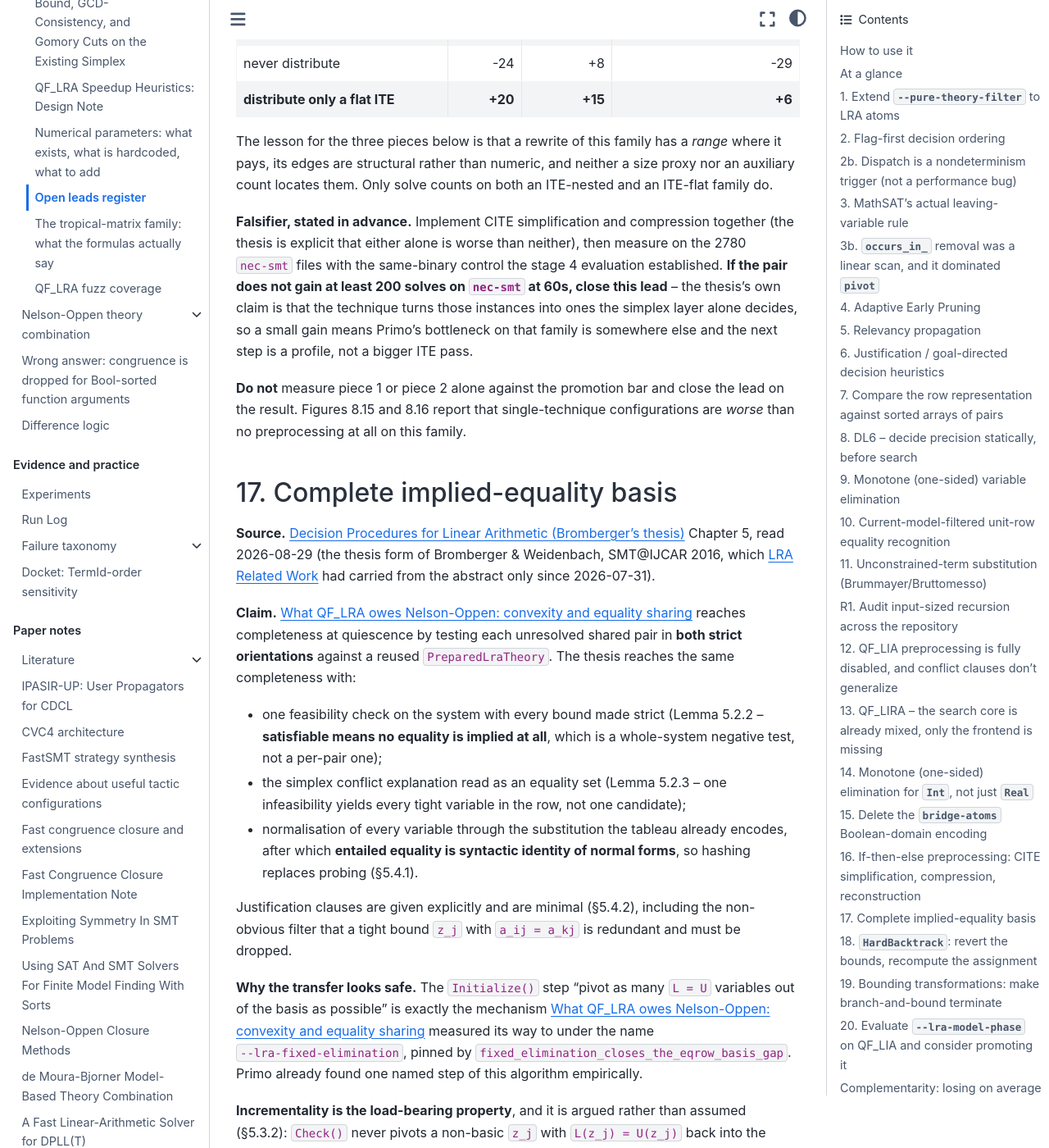
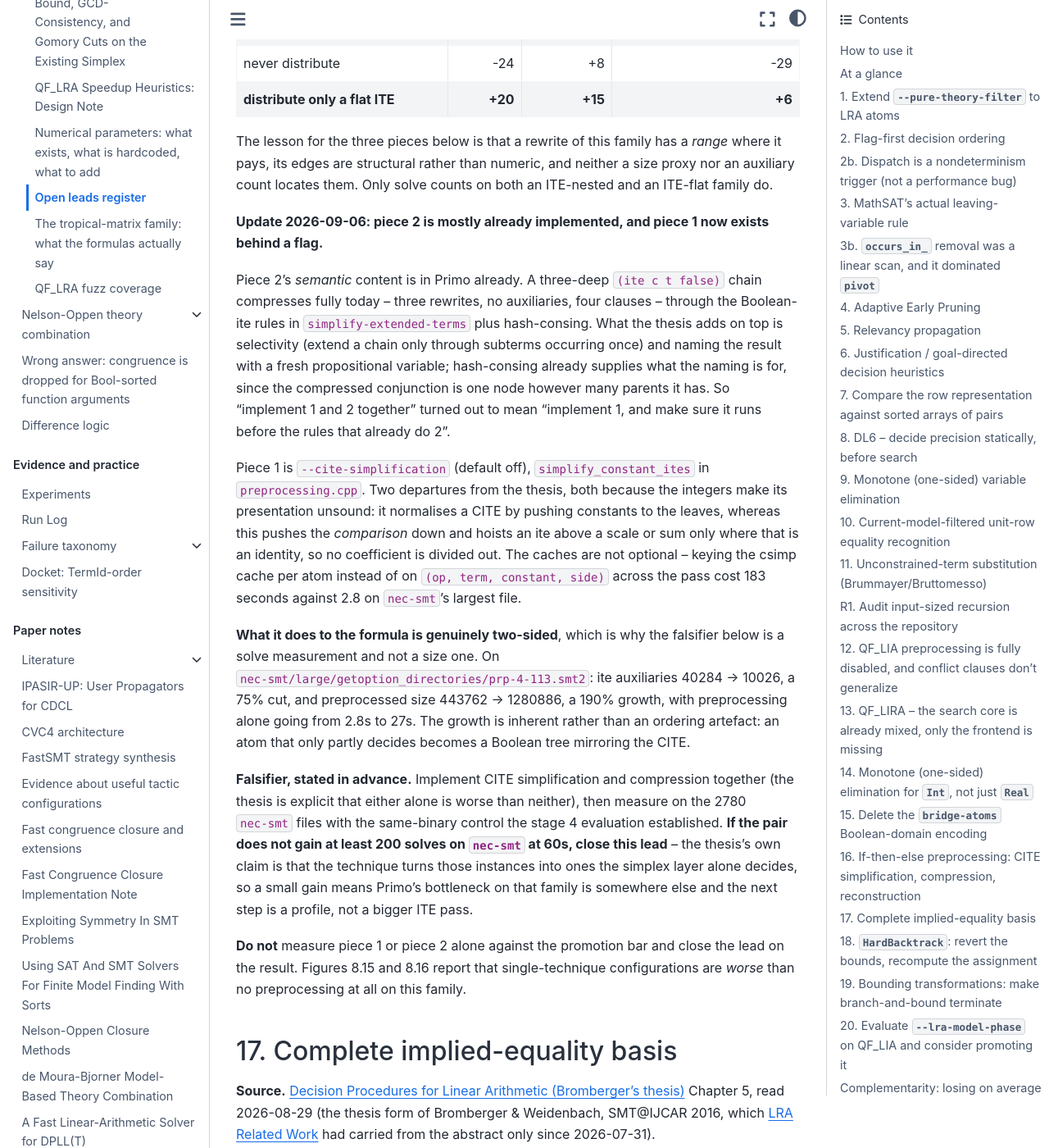
Before and after one commit to primo-solver/primo, a Jupyter Book: the page built from docs/open-leads.md, in a window 1280 px wide and 1400 px high, scrolled down 57295 px. Shown: the whole window at 82% size. Built offline with Jupyter Book 1.0.4 settings and Sphinx 7.4.7 and the Sphinx Book theme 1.1.4, drawn with Linux system fonts in a browser that asks for light colours.

Commit message:
Record what lead 16's pieces 1 and 2 turned out to be
Piece 2's semantic content is already in Primo through the Boolean-ite rules
and hash-consing; what the thesis adds is selectivity and naming, and
hash-consing already supplies what the naming is for. So implementing 1 and 2
together mostly means implementing 1 and ordering it before the rules that
already do 2.

Piece 1 is now --cite-simplification, default off, with the two-sided effect
recorded: ite auxiliaries down 75% on the largest nec-smt file, preprocessed
size up 190%, preprocessing time 2.8s to 27s. The size proxy cannot settle
this, which is what the solve falsifier is for.

Co-Authored-By: Claude Opus 5 <noreply@anthropic.com>
Claude-Session: https://claude.ai/code/session_013bdUR8u58xFjcic7cNjFm6

```diff
--- a/docs/open-leads.md
+++ b/docs/open-leads.md
@@ -2118,6 +2118,36 @@ The lesson for the three pieces below is that a rewrite of this family has a
 neither a size proxy nor an auxiliary count locates them. Only solve counts on
 both an ITE-nested and an ITE-flat family do.
 
+**Update 2026-09-06: piece 2 is mostly already implemented, and piece 1 now
+exists behind a flag.**
+
+Piece 2's *semantic* content is in Primo already. A three-deep
+`(ite c t false)` chain compresses fully today -- three rewrites, no
+auxiliaries, four clauses -- through the Boolean-ite rules in
+`simplify-extended-terms` plus hash-consing. What the thesis adds on top is
+selectivity (extend a chain only through subterms occurring once) and naming
+the result with a fresh propositional variable; hash-consing already supplies
+what the naming is for, since the compressed conjunction is one node however
+many parents it has. So "implement 1 and 2 together" turned out to mean
+"implement 1, and make sure it runs before the rules that already do 2".
+
+Piece 1 is `--cite-simplification` (default off), `simplify_constant_ites` in
+`preprocessing.cpp`. Two departures from the thesis, both because the integers
+make its presentation unsound: it normalises a CITE by pushing constants to the
+leaves, whereas this pushes the *comparison* down and hoists an ite above a
+scale or sum only where that is an identity, so no coefficient is divided out.
+The caches are not optional -- keying the csimp cache per atom instead of on
+`(op, term, constant, side)` across the pass cost 183 seconds against 2.8 on
+`nec-smt`'s largest file.
+
+**What it does to the formula is genuinely two-sided**, which is why the
+falsifier below is a solve measurement and not a size one. On
+`nec-smt/large/getoption_directories/prp-4-113.smt2`: ite auxiliaries
+40284 -> 10026, a 75% cut, and preprocessed size 443762 -> 1280886, a 190%
+growth, with preprocessing alone going from 2.8s to 27s. The growth is
+inherent rather than an ordering artefact: an atom that only partly decides
+becomes a Boolean tree mirroring the CITE.
+
 **Falsifier, stated in advance.** Implement CITE simplification and compression
 together (the thesis is explicit that either alone is worse than neither), then
 measure on the 2780 `nec-smt` files with the same-binary control the stage 4
```
